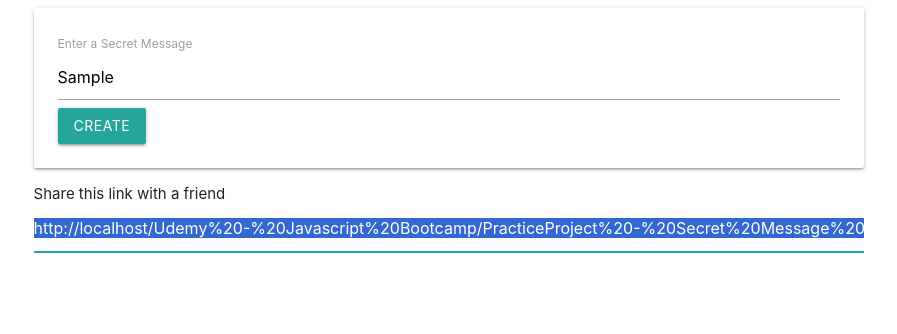
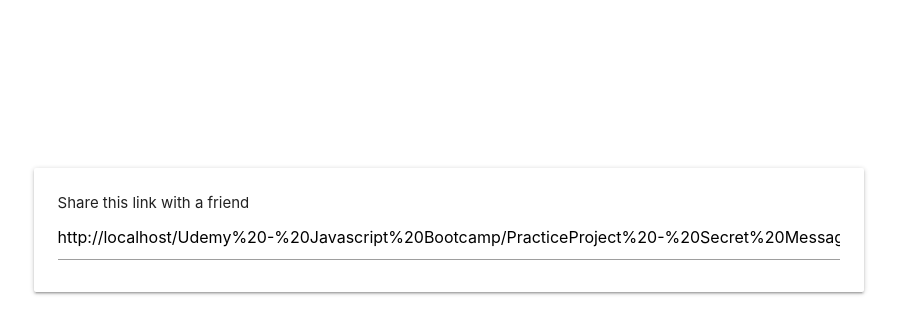
Before and after one commit to thaismca/Javascript-Practices, a plain HTML site: page Udemy - Javascript Bootcamp/PracticeProject - Secret Message Sharing/index.html in a window 1280 px wide. Both pictures are taken after typing "Sample" into the empty fields and a click on the button "CREATE". Shown: the whole page, without its empty margins (191-1088 px from the left). Drawn offline with nearby package versions, Linux system fonts and the light colour scheme.

Commit message:
PracticeProject - Secret Message Sharing toggling elements visibility

```diff
--- a/Udemy - Javascript Bootcamp/PracticeProject - Secret Message Sharing/app.js
+++ b/Udemy - Javascript Bootcamp/PracticeProject - Secret Message Sharing/app.js
@@ -16,4 +16,8 @@
     //automatically select the text so the user can easily copy it to the clipboard
     linkInput.select();
 
+    //toggle elements visibility
+    document.querySelector('#message-form').classList.add('hide');
+    document.querySelector('#link-form').classList.remove('hide');
+
 });
--- a/Udemy - Javascript Bootcamp/PracticeProject - Secret Message Sharing/index.html
+++ b/Udemy - Javascript Bootcamp/PracticeProject - Secret Message Sharing/index.html
@@ -9,11 +9,16 @@
       rel="stylesheet"
       href="https://cdnjs.cloudflare.com/ajax/libs/materialize/1.0.0/css/materialize.min.css"
     />
+    <style>
+      .row {
+        margin-top: 20vh;
+      }
+    </style>
   </head>
   <body>
     <div class="row">
       <div class="col s8 offset-s2">
-        <div class="card-panel">
+        <div id="message-form" class="card-panel">
           <form>
             <label>Enter a Secret Message</label>
             <input id="message-input" />
@@ -21,7 +26,7 @@
           </form>
         </div>
 
-        <div>
+        <div id="link-form" class="card-panel hide">
           Share this link with a friend
           <input id="link-input" />
         </div>
```
